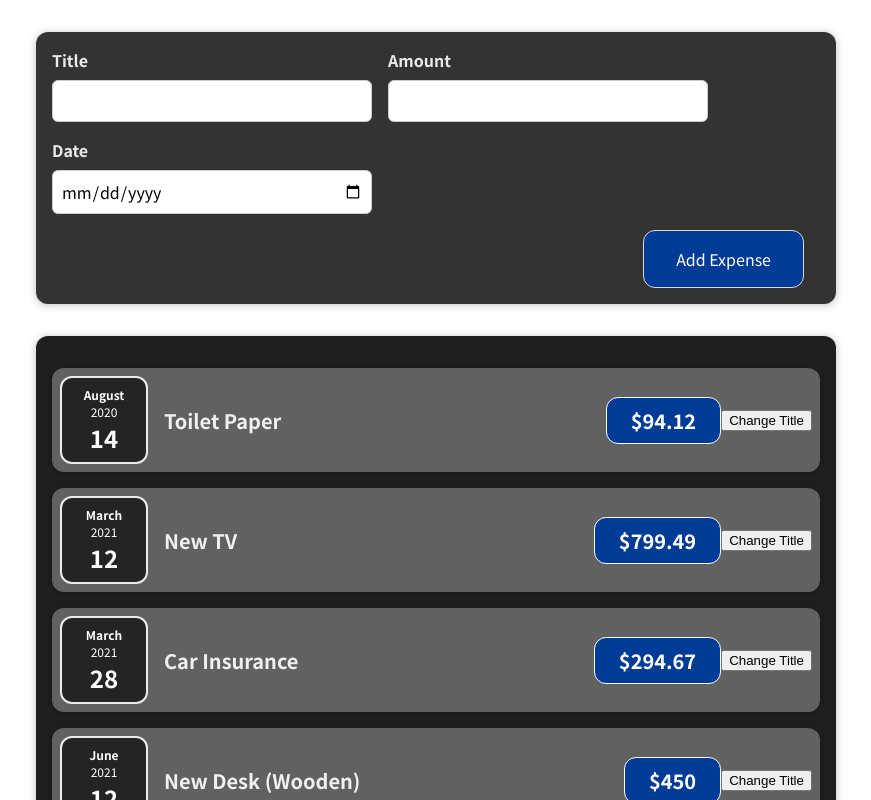
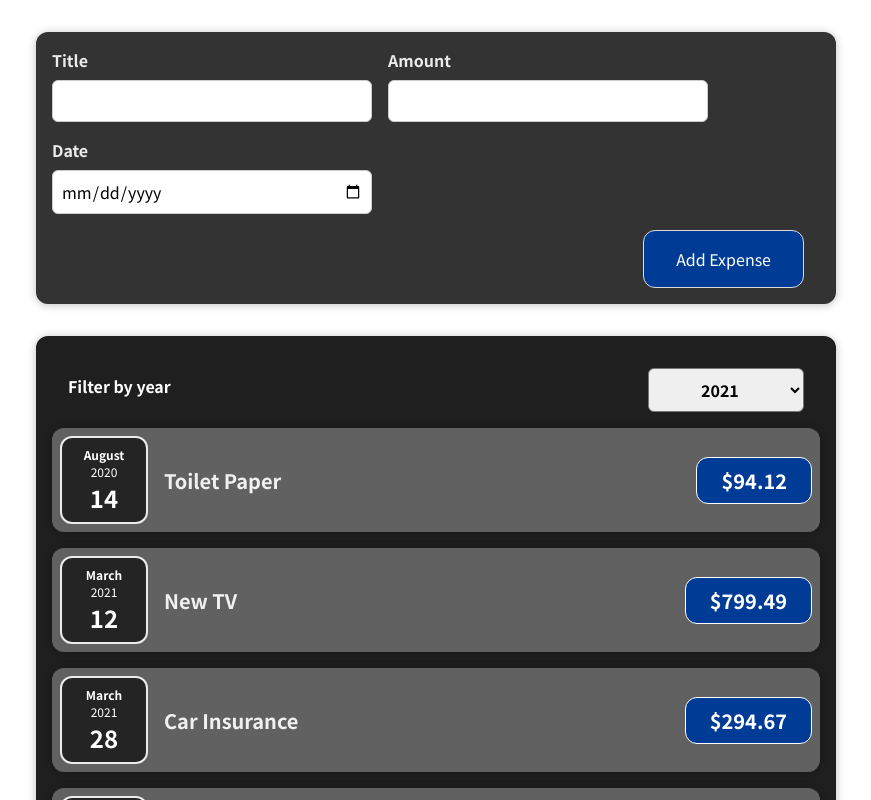
Before and after one commit to KMihajlo/Expense-Tracker-App, a React (Create React App) app: page / in a window 1280 px wide. Shown: the top 800 px of the page, without its empty margins (204-1075 px from the left). Built offline with nearby package versions, Linux system fonts and the light colour scheme.

Commit message:
Established the UI of the filtering of expenses

```diff
--- /dev/null
+++ b/src/components/ExpenseFilter/ExpenseFilter.css
@@ -0,0 +1,24 @@
+.expenses-filter {
+  color: white;
+  padding: 0 1rem;
+}
+
+.expenses-filter__control {
+  display: flex;
+  width: 100%;
+  align-items: center;
+  justify-content: space-between;
+  margin: 1rem 0;
+}
+
+.expenses-filter label {
+  font-weight: bold;
+  margin-bottom: 0.5rem;
+}
+
+.expenses-filter select {
+  font: inherit;
+  padding: 0.5rem 3rem;
+  font-weight: bold;
+  border-radius: 6px;
+}
--- /dev/null
+++ b/src/components/ExpenseFilter/ExpenseFilter.jsx
@@ -0,0 +1,24 @@
+import React from "react";
+import "./ExpenseFilter.css";
+
+const ExpenseFilter = (props) => {
+  const filterExpensesHandler = (e) => {
+    props.onFilter(e.target.value);
+  };
+
+  return (
+    <div className="expenses-filter">
+      <div className="expenses-filter__control">
+        <label>Filter by year</label>
+        <select value={props.selected} onChange={filterExpensesHandler}>
+          <option value="2022">2022</option>
+          <option value="2021">2021</option>
+          <option value="2020">2020</option>
+          <option value="2019">2019</option>
+        </select>
+      </div>
+    </div>
+  );
+};
+
+export default ExpenseFilter;
--- a/src/components/ExpenseItem/ExpenseItem.jsx
+++ b/src/components/ExpenseItem/ExpenseItem.jsx
@@ -1,23 +1,16 @@
-import React, { useState } from "react";
+import React from "react";
 import Card from "../Card/Card";
 import ExpenseDate from "../ExpenseDate/ExpenseDate";
 import "./ExpenseItem.css";
 
 const ExpenseItem = (props) => {
-  const [title, setTitle] = useState(props.title);
-
-  const changeTitleHandler = () => {
-    setTitle("Updated!");
-  };
-
   return (
     <Card className="expense-item">
       <ExpenseDate date={props.date} />
       <div className="expense-item__description">
-        <h2>{title}</h2>
+        <h2>{props.title}</h2>
         <div className="expense-item__price">${props.amount}</div>
       </div>
-      <button onClick={changeTitleHandler}>Change Title</button>
     </Card>
   );
 };
--- a/src/components/Expenses/Expenses.jsx
+++ b/src/components/Expenses/Expenses.jsx
@@ -1,11 +1,21 @@
-import React from "react";
+import React, { useState } from "react";
 import ExpenseItem from "../ExpenseItem/ExpenseItem";
 import Card from "../Card/Card";
+import ExpenseFilter from "../ExpenseFilter/ExpenseFilter";
 import "./Expenses.css";
 
 const Expenses = (props) => {
+  const [year, setYear] = useState("2021");
+
+  const filterHandler = (year) => {
+    setYear(year);
+    console.log(year);
+  };
+
   return (
+    <div>
       <Card className="expenses">
+        <ExpenseFilter selected={year} onFilter={filterHandler} />
         <ExpenseItem
           title={props.items[0].title}
           amount={props.items[0].amount}
@@ -27,7 +37,8 @@ const Expenses = (props) => {
           date={props.items[3].date}
         />
       </Card>
+    </div>
   );
-}
+};
 
 export default Expenses;
```
Lines whose indentation alone changed are shown as unchanged.
